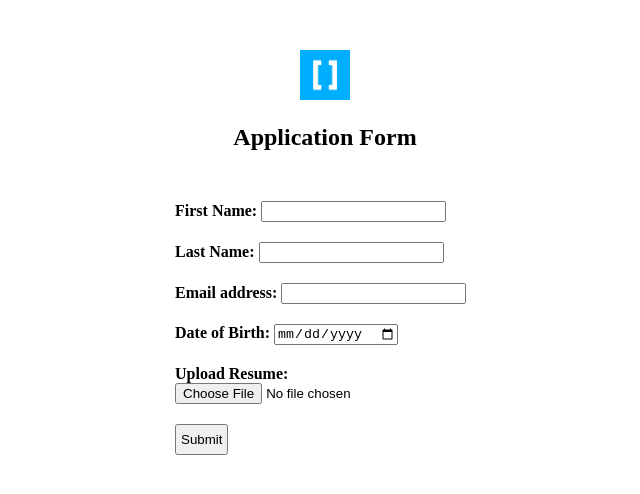
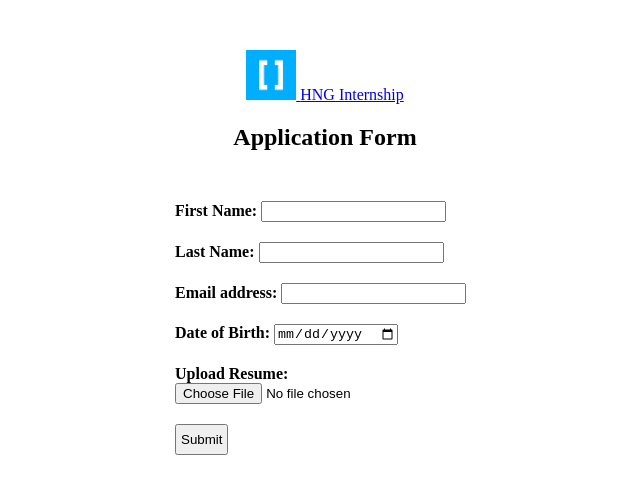
Before and after one commit to tolubishops0/Resume-upload, a plain HTML site: page index.html in a window 1280 px wide. Shown: the whole page, without its empty margins (315-955 px from the left). Drawn offline with Linux system fonts and the light colour scheme.

Commit message:
first commit

```diff
--- a/index.html
+++ b/index.html
@@ -40,7 +40,10 @@
 <body>
     <div class="registration_form">
         <div style="text-align:center;">
-            <img src="logo.png">
+            <a href="https://hng.tech">
+                <img src="logo.png">
+                <span>HNG Internship</span>
+            </a>
         </div>
         <h2 style="margin-bottom:50px; text-align:center;">Application Form</h2>
         <form>
```
